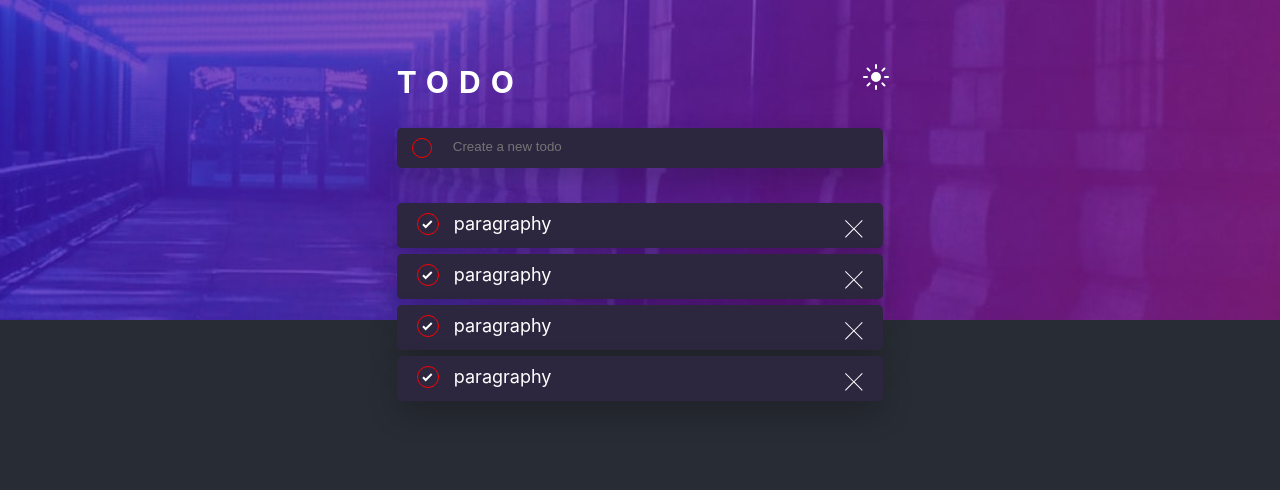
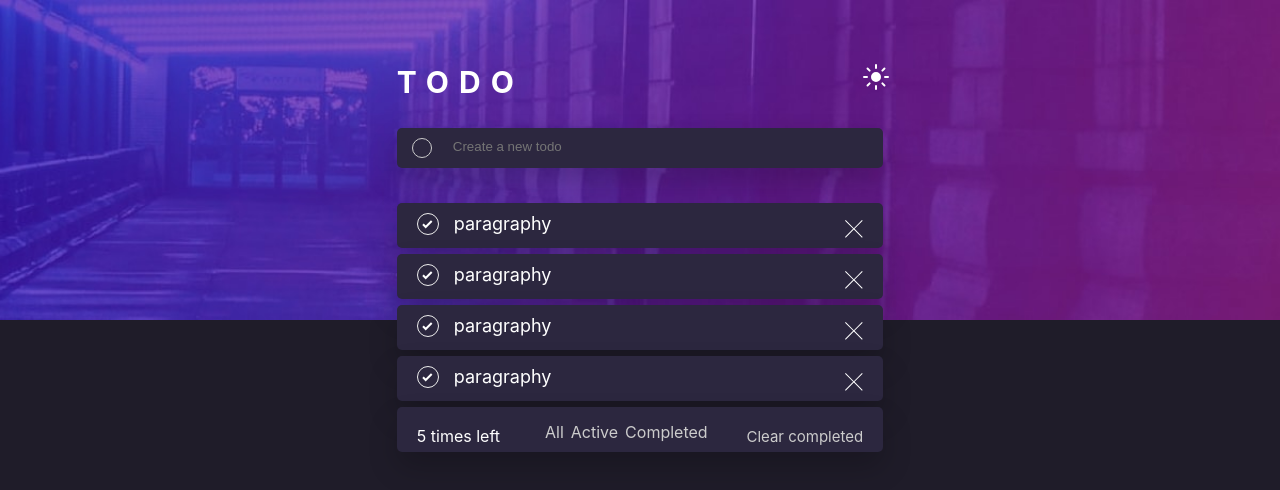
Before and after one commit to iddimsangi/redux-app, a React (Create React App) app: page / in a window 1280 px wide. Shown: the top 490 px of the page. Built offline with nearby package versions, Linux system fonts and the light colour scheme.

Commit message:
modify persons UI

```diff
--- a/src/App.css
+++ b/src/App.css
@@ -8,7 +8,7 @@
   box-sizing: border-box;
 }
 .App-header {
-  background-color: #282c34;
+  background-color: #1f1c29;
   min-height: 100vh;
   font-size: calc(10px + 2vmin);
   color: white;
--- a/src/components/addDetails/addDetails.css
+++ b/src/components/addDetails/addDetails.css
@@ -22,7 +22,7 @@
 #sw-icon{
 	background:transparent;
 	cursor:pointer;
-    border: 1px solid red;
+    border: 1px solid #ccc;
     height: 20px;
     width: 20px;
     padding: 2px;
--- a/src/components/personDetails/personDetails.css
+++ b/src/components/personDetails/personDetails.css
@@ -1,5 +1,4 @@
 .box{
-/* border: 1px solid red; */
 width: 100%;
 padding: 10px 20px;
 height: 45px;
@@ -12,6 +11,11 @@ display: inline-block;
     float: left;
     margin-right:15px;
 }
+.box div:first-child span{
+    font-size: 16px;
+    margin-right: 30px;
+}
+
 .box .middle{
     float: left;
     margin-top:0;
@@ -20,12 +24,27 @@ display: inline-block;
 
     /* position: relative; */
 }
+.middle_last a{
+text-decoration: none;
+font-size: 16px;
+color: #ccc;
+float: left;
+margin-top: 5px;
+margin-right: 7px;
+}
 .box div:last-child span{
     float: right;
+    cursor: pointer;
+}
+.box div:last-child span a{
+   text-decoration: none;
+   font-size: 15px;
+   color: #ccc;
 }
 button{
-    border: 1px solid red;
+    border: 1px solid #eee;
     height: 22px;
+    cursor: pointer;
     width: 22px;
     padding: 2px;
     text-align: center;
--- a/src/components/personDetails/personDetails.js
+++ b/src/components/personDetails/personDetails.js
@@ -68,7 +68,23 @@ function personDetails(props) {
             <svg xmlns="http://www.w3.org/2000/svg" width="18" height="18"><path fill="#fff" fill-rule="evenodd" d="M16.97 0l.708.707L9.546 8.84l8.132 8.132-.707.707-8.132-8.132-8.132 8.132L0 16.97l8.132-8.132L0 .707.707 0 8.84 8.132 16.971 0z"/></svg>
             </span>
            </div>
-
+       </div>
+       <div className="box">
+           <div>
+           <span>
+           5 times left
+           </span>
+           </div>
+           <div className="middle_last">
+               <a href="#">All</a>
+               <a href="#">Active</a>
+               <a href="#">Completed</a>
+           </div>
+           <div>
+               <span>
+               <a href="#">Clear completed</a>
+               </span>
+           </div>
        </div>
         </div>
     )
```
